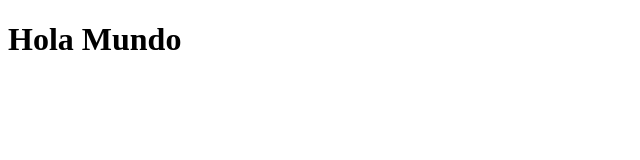
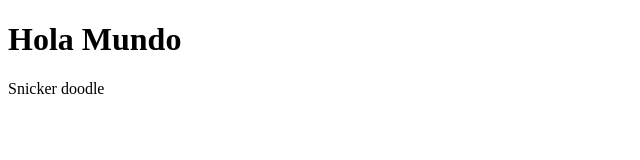
Before and after one commit to jpalmeros/Gitty-the-first, a plain HTML site: page index.html in a window 1280 px wide. Shown: the whole page, without its empty margins (0-640 px from the left). Drawn offline with Linux system fonts and the light colour scheme.

Commit message:
Segundo commit

```diff
--- a/index.html
+++ b/index.html
@@ -8,5 +8,6 @@
 </head>
 <body>
     <h1>Hola Mundo</h1>
+    <p>Snicker doodle</p>
 </body>
 </html>
```
